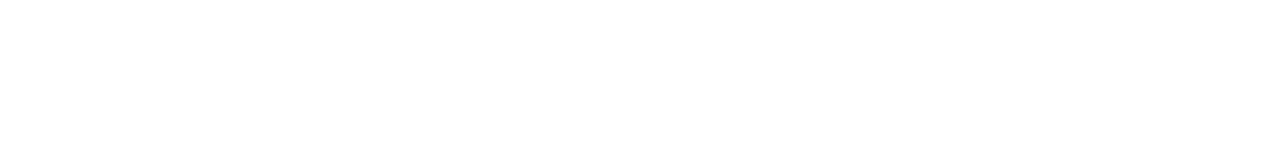
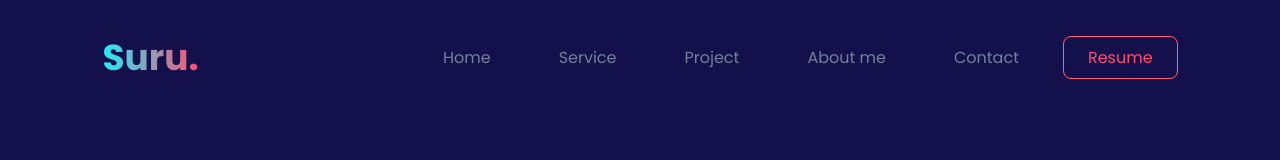
Before and after one commit to rakibul-cse-diu/suru-protfulio, a plain HTML site: page index.html in a window 1280 px wide. Drawn offline with Linux system fonts and the light colour scheme.

Commit message:
add nav bar

```diff
--- a/index.html
+++ b/index.html
@@ -10,7 +10,21 @@
 </head>
 
 <body>
-
+    <header>
+        <div class="logo">
+            <h2>Suru.</h2>
+        </div>
+        <nav>
+            <ul>
+                <li><a href="#">Home</a></li>
+                <li><a href="#">Service</a></li>
+                <li><a href="#">Project</a></li>
+                <li><a href="#">About me</a></li>
+                <li><a href="#">Contact</a></li>
+            </ul>
+            <a href="#">Resume</a>
+        </nav>
+    </header>
 </body>
 
 </html>
--- a/style.css
+++ b/style.css
@@ -0,0 +1,74 @@
+/* Fonts  */
+@import url('https://fonts.googleapis.com/css2?family=Poppins:wght@300;400;500;600;700&display=swap');
+
+
+/* Universal */
+*{
+    font-family: 'Poppins', sans-serif;
+    margin: 0;
+    padding: 0;
+    background-color: #14104B;
+    color: #74809C;
+}
+li{
+    list-style: none;
+}
+a{
+    text-decoration: none;
+}
+
+
+/* Header area  */
+header{
+    margin: 30px 8% 60px;
+    display: flex;
+    justify-content: space-between;
+    align-items: center;
+}
+.logo h2{
+    font-size: 36px;
+    background-image: linear-gradient(to right, #22EDFB, #FF4D71);
+    background-clip: text;
+    -webkit-background-clip: text;
+    -moz-background-clip: text;
+    -webkit-text-fill-color: transparent;
+    -moz-text-fill-color: transparent;
+}
+nav, nav ul{
+    display: flex;
+    justify-content: center;
+    align-items: center;
+}
+nav ul li{
+    margin-right: 20px;
+}
+nav ul li a{
+    cursor: pointer;
+    border-radius: 15px;
+    transition: 1s;
+}
+nav ul a:hover{
+    background-color: #FF6075;
+    color: white;
+}
+nav a{
+    padding: 8px 24px;
+}
+nav > a{
+    border: 1px solid #FF6075;
+    border-radius: 8px;
+    color: #FF4D71;
+    cursor: pointer;
+}
+
+
+
+
+
+
+
+
+
+
+
+/* 1068px for NAV BAR  */
```
